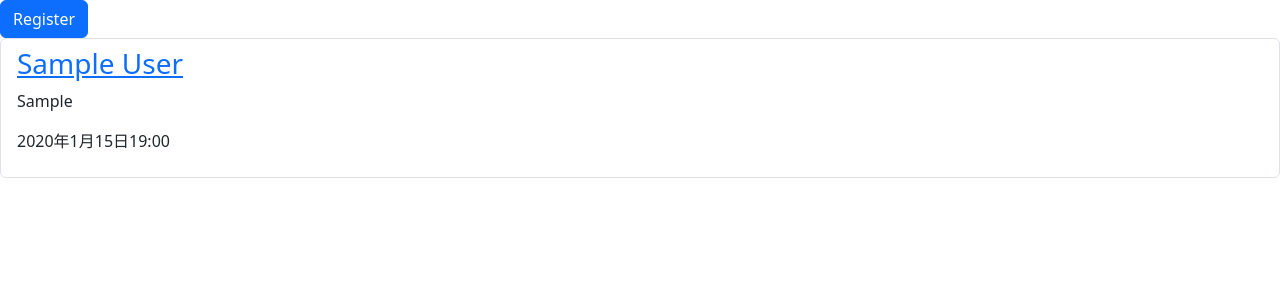
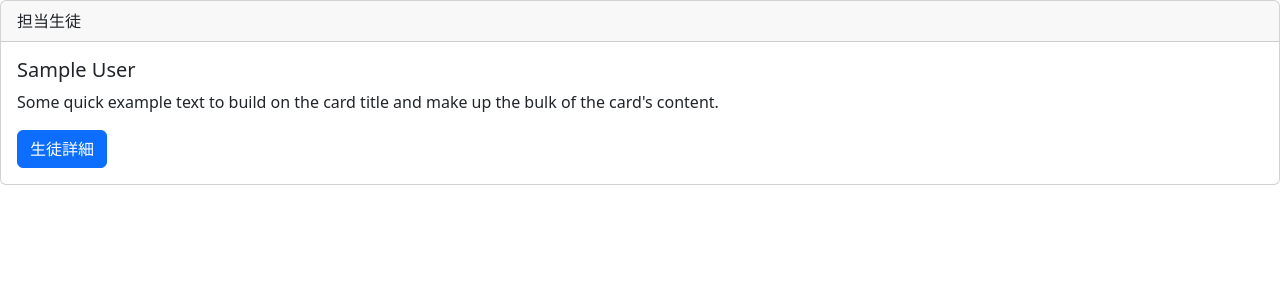
Before and after one commit to YoshihiroUCHIDA/High_Tech_Dreamer, a Django app: page /users/ in a window 1280 px wide. Shown: the top 300 px of the page. Run offline with Django 4.2, Linux system fonts and the light colour scheme; tables that the repository leaves empty hold one stand-in row (values such as "Sample post"); some libraries are stand-ins or nearby versions.

Commit message:
update view

```diff
--- a/users/templates/users/index.html
+++ b/users/templates/users/index.html
@@ -10,15 +10,17 @@
   </head>
   <body>
     {% if users_list %}
-      {% bootstrap_button button_type="submit" content="Register" size="lg" %}
-
-      <ul class="list-group">
         {% for user in users_list %}
-        <li class="list-group-item">
-          <h3><a href="/users/{{user.id}}/">{{user.name}}</a></h3>
-          <p>{{user.school}}</p>
-          <p>{{user.birth}}</p>
-        </li>
+        <div class="card">
+           <div class="card-header">
+             担当生徒
+          </div>
+          <div class="card-body">
+            <h5 class="card-title">{{user.name}}</h5>
+            <p class="card-text">Some quick example text to build on the card title and make up the bulk of the card's content.</p>
+            <a href="/users/{{user.id}}" class="btn btn-primary">生徒詳細</a>
+          </div>
+        </div>
         {% endfor %}
       </ul>
 
```
